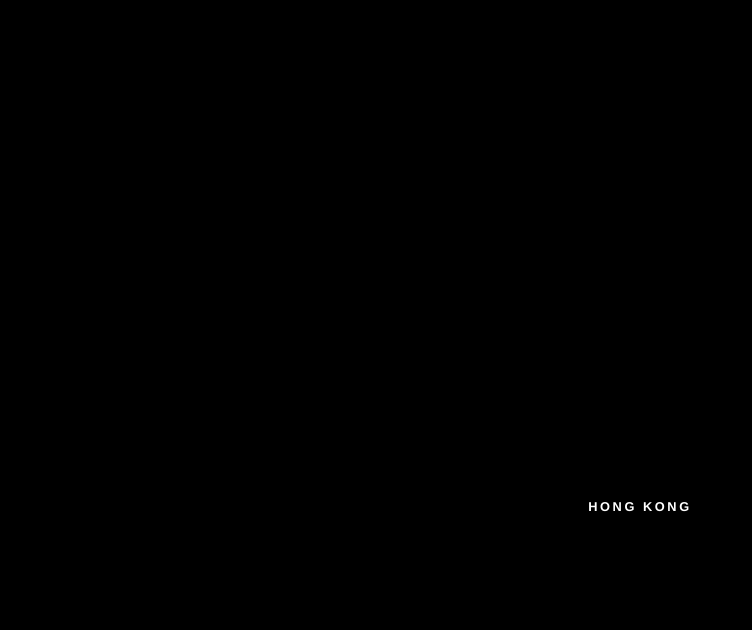
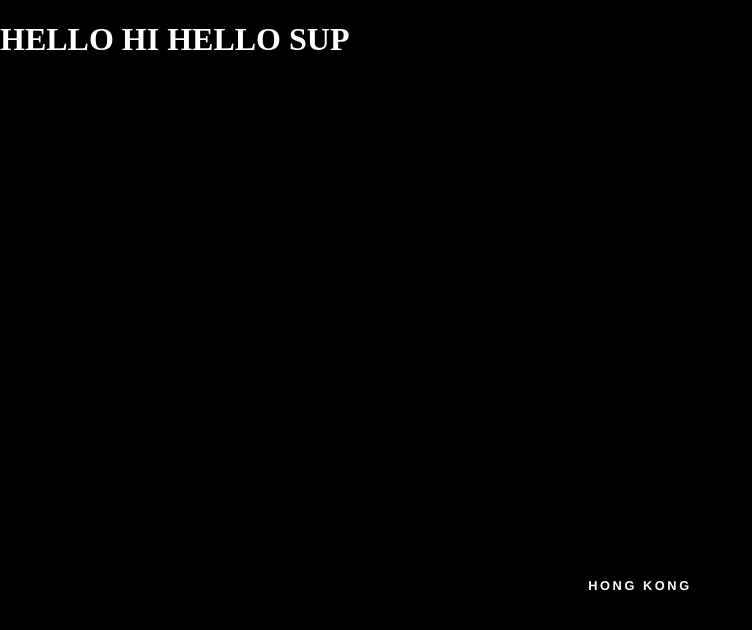
Before and after one commit to dzaharia1/photoportfolio, a website: page index.html in a window 1280 px wide. Shown: the whole page, without its empty margins (0-752 px from the left). Drawn offline with nearby package versions, Linux system fonts and the light colour scheme; some packages are replaced by stand-ins of ours.

Commit message:
testing ghpages

```diff
--- a/index.html
+++ b/index.html
@@ -9,7 +9,7 @@
 </head>
 
 <body>
-
+<h1>HELLO HI HELLO SUP</h1>
     <div ng-view></div>
 
     <!-- <footer class="horizontalFlexCenter">
```
